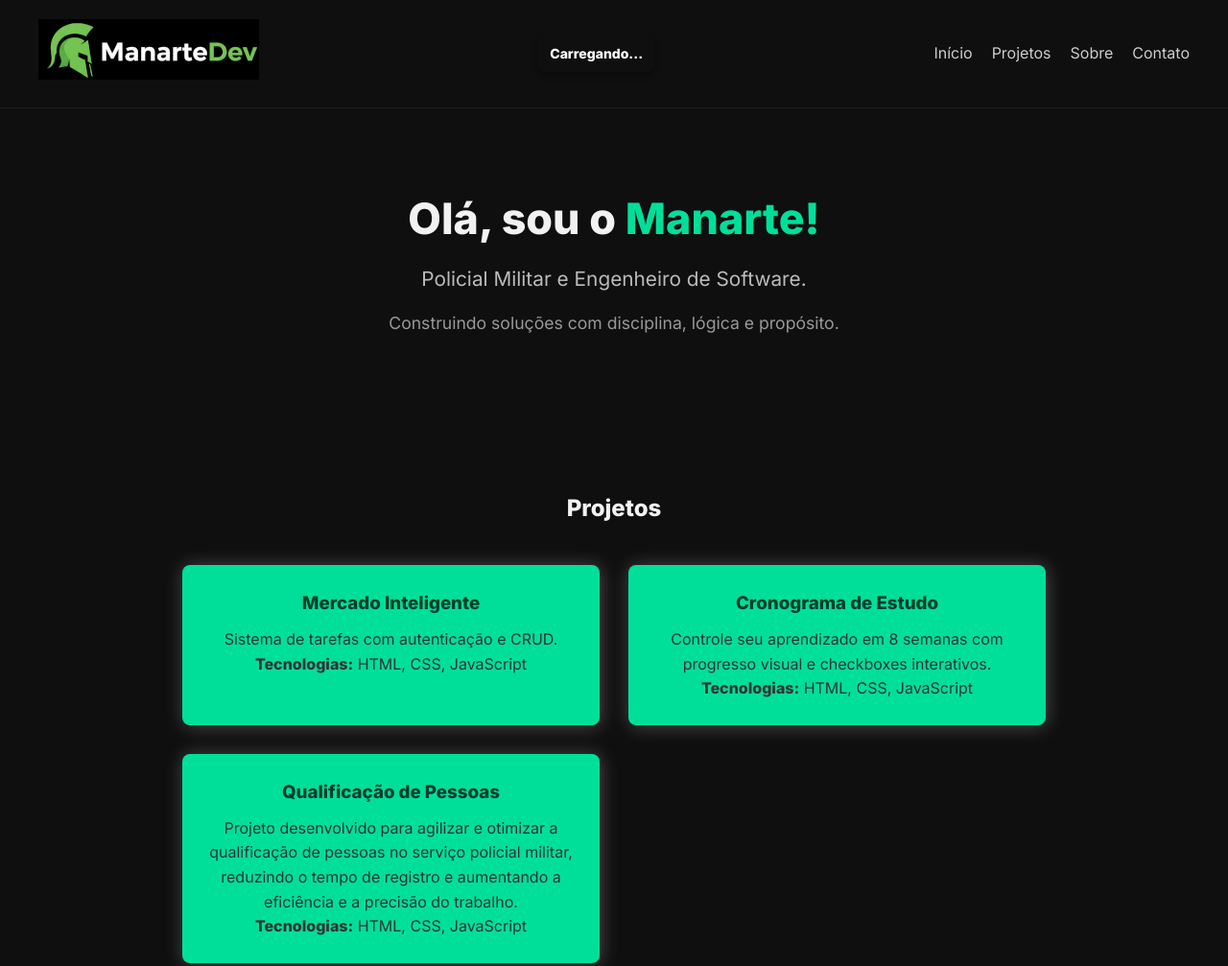
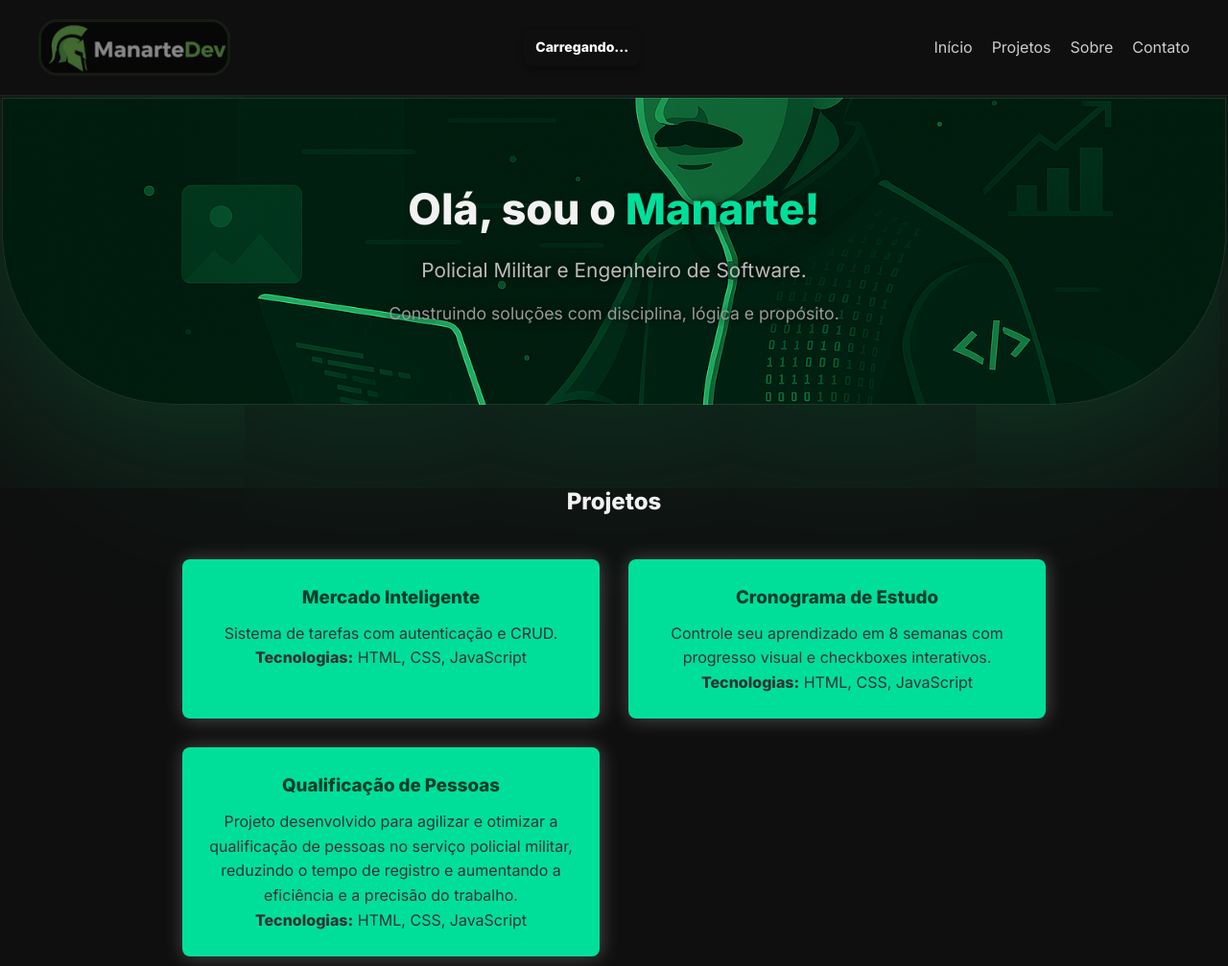
Before and after one commit to Manarte-Dev/portfolioprojeto, a plain HTML site: page index.html in a window 1280 px wide. Shown: the top 1007 px of the page at 96% size. Drawn offline with Linux system fonts and the light colour scheme.

Commit message:
visual do portfolio

```diff
--- a/index.html
+++ b/index.html
@@ -25,6 +25,7 @@
     </nav>
   </header>
 
+  <div class="backg">
     <section id="inicio" class="hero section">
       <div class="container">
         <h1 class="efeito">Olá, sou o <span class="nomedestaque">Manarte!</span></h1>
@@ -32,10 +33,11 @@
         <p class="efeito2">Construindo soluções com disciplina, lógica e propósito.</p>
       </div>
     </section>
+  </div>
 
 <section id="projetos" class="section">
+  <h2>Projetos</h2>
   <div class="container">
-    <h2>Projetos</h2>
     <div class="grid-projetos">
 
       <div class="card card1 fade-in">
--- a/script.js
+++ b/script.js
@@ -1,4 +1,3 @@
-// MENU MOBILE
   const menuToggle = document.querySelector('.menu-toggle');
   const nav = document.querySelector('.nav');
   const overlay = document.querySelector('.overlay');
@@ -12,6 +11,8 @@ overlay.addEventListener('click', () => {
     nav.classList.remove('show');
     overlay.classList.remove('show');
   });
+
+
 
 // BOTÃO TOPO
 const btnTopo = document.getElementById('btnTopo');
--- a/style.css
+++ b/style.css
@@ -1,4 +1,4 @@
-/* ================= RESET ================= */
+
 * {
   margin: 0;
   padding: 0;
@@ -45,10 +45,26 @@ p#funcionalidade{
   z-index: 1000;
 }
 
-.logo {
-  font-weight: 800;
-  font-size: 1.2rem;
-  color: #fff;
+.logo img {
+  max-width: 200px;
+  min-width: 150px;
+  width: 100%;
+  height: auto;
+  display: block;
+  border-radius: 20px;
+  border: 3px solid #70bd5128;
+  opacity: 0.5;
+}
+
+.logo img:hover{
+  max-width: 200px;
+  min-width: 150px;
+  width: 100%;
+  height: auto;
+  display: block;
+  border-radius: 20px;
+  border: 2px solid #ffffff28;
+  opacity: 2;
 }
 
 .nav {
@@ -151,8 +167,8 @@ p#funcionalidade{
 
 #conteudo {
   margin: 20px auto;
-  padding: 10px 20px; /* espaçamento lateral */
-  max-width: 1100px; /* limite opcional */
+  padding: 10px 20px;
+  max-width: 1100px;
 }
 
 .hero {
@@ -169,16 +185,34 @@ p#funcionalidade{
   font-weight: 400;
   font-size: 1.3rem;
   color: #bbb;
+  text-shadow: 1px 1px 10px rgb(0, 0, 0);
 }
 
 .hero p {
   margin-top: 15px;
   font-size: 1.1rem;
   color: #999;
+  text-shadow: 1px 1px 10px rgb(0, 0, 0);
 }
 
 .nomedestaque {
   color: #00df9a;
+  text-shadow: 1px 1px 10px rgb(0, 0, 0);
+
+}
+
+.backg{
+  background-image: url('img/fundo-resulucao.png');
+  background-size: cover;       /* cobre toda a tela */
+  background-position: center;  /* centraliza a imagem */
+  background-repeat: no-repeat; /* evita repetição */
+  background-attachment: fixed; /* fixa o fundo ao rolar */
+  border-radius: 0px 0px 180px 180px;
+  border: 1px solid rgba(255, 255, 255, 0.11);
+  overflow: hidden;
+  margin: 2px;
+  width: auto;
+  box-shadow:  1px 10px 1000px 1px rgba(18, 236, 134, 0.281);
 }
 
 /* ================= PROJETOS ================= */
```
Also changed, not shown: img/fundo-azul.png (added), img/fundo-camisa.png (added), img/fundo-escuro.png (added), img/fundo-resulucao.png (added). Lines whose indentation alone changed are shown as unchanged.
